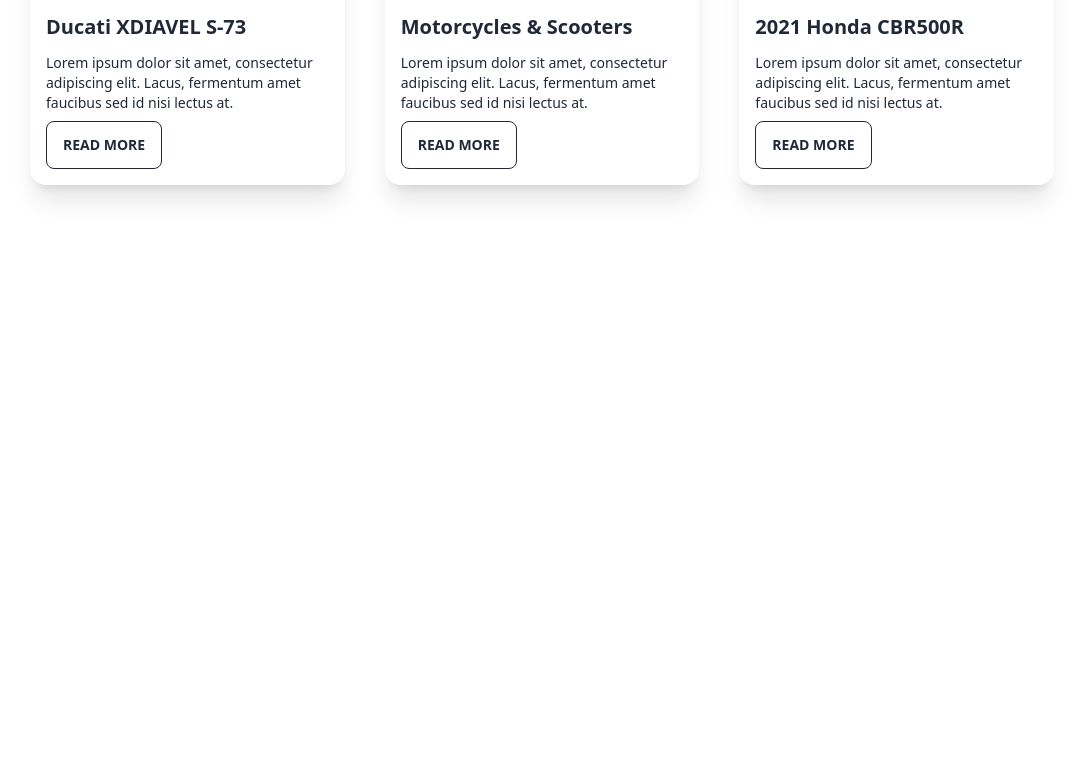
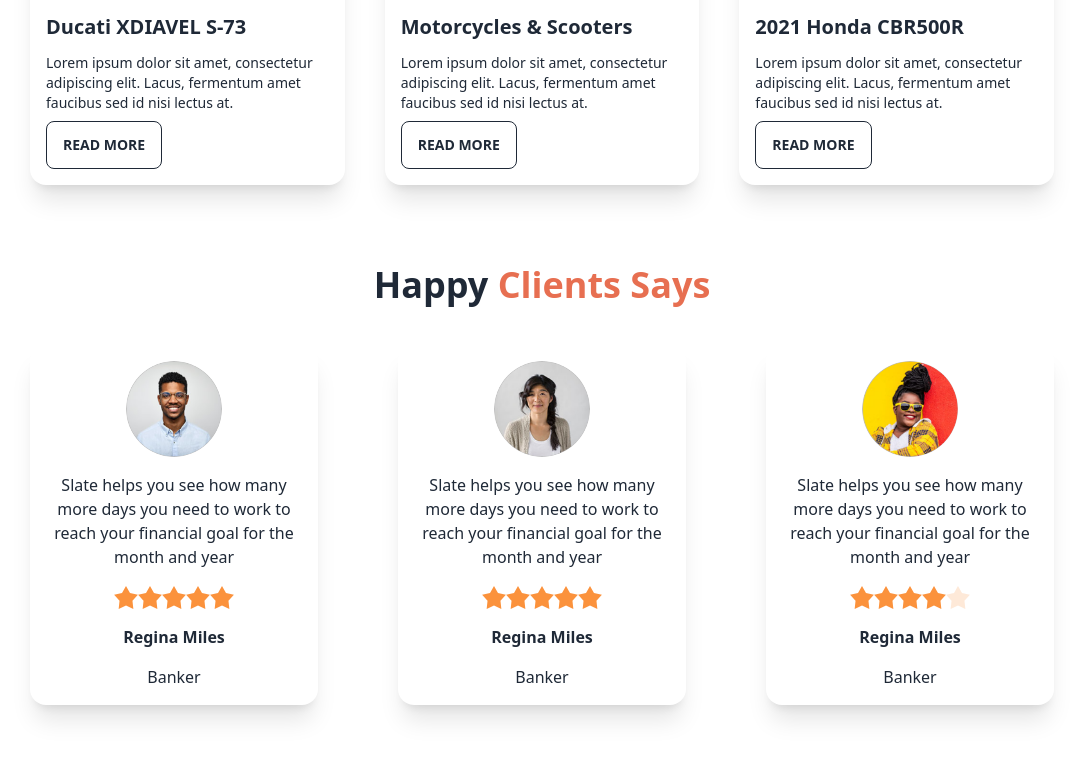
Before and after one commit to anissvr/Biker-zone-daisy-ui, a plain HTML site: page index.html in a window 1280 px wide. Shown: the part 1674-2433 px from the top of the page, without its empty margins (98-1181 px from the left). Before the commit the page ends 1939 px from the top, so only its background shows below. Drawn offline with nearby package versions, Linux system fonts and the light colour scheme.

Commit message:
clint added

```diff
--- a/index.html
+++ b/index.html
@@ -17,7 +17,11 @@
                 <div class="flex-1">
                     <div class="dropdown">
                         <label tabindex="0" class="btn btn-ghost lg:hidden">
-                      <svg xmlns="http://www.w3.org/2000/svg" class="h-5 w-5" fill="none" viewBox="0 0 24 24" stroke="currentColor"><path stroke-linecap="round" stroke-linejoin="round" stroke-width="2" d="M4 6h16M4 12h8m-8 6h16" /></svg>
+                            <svg xmlns="http://www.w3.org/2000/svg" class="h-5 w-5" fill="none" viewBox="0 0 24 24"
+                                stroke="currentColor">
+                                <path stroke-linecap="round" stroke-linejoin="round" stroke-width="2"
+                                    d="M4 6h16M4 12h8m-8 6h16" />
+                            </svg>
                         </label>
                         <ul tabindex="0" class="menu menu-sm dropdown-content mt-3 z-[1] p-2 shadow rounded-box w-52 ">
                             <li><a>Home</a></li>
@@ -42,13 +46,15 @@
             </div>
         </div>
 
-        <div class="hero min-h-screen" style="background-image: url(images/others/ktm.jpg);background-size: cover; background-repeat: no-repeat; background-position: bottom center;">
+        <div class="hero min-h-screen"
+            style="background-image: url(images/others/ktm.jpg);background-size: cover; background-repeat: no-repeat; background-position: bottom center;">
 
             <div class="hero-overlay bg-opacity-60">
                 <div class=" flex items-center px-20 lg:ml-16 h-full text-neutral-content">
                     <div class="max-w-md">
                         <h1 class="mb-5 text-4xl lg:text-5xl font-bold">Keep Your Ride Safe At Every Time</h1>
-                    <p class="mb-5">Provident cupiditate voluptatem et in. Quaerat fugiat ut assumenda excepturi exercitationem quasi. In deleniti eaque aut repudiandae et a id nisi.</p>
+                        <p class="mb-5">Provident cupiditate voluptatem et in. Quaerat fugiat ut assumenda excepturi
+                            exercitationem quasi. In deleniti eaque aut repudiandae et a id nisi.</p>
                         <button class="btn bg-[#E76F51] text-white font-bold hover:bg-black">Purchase</button>
                     </div>
                 </div>
@@ -72,7 +78,8 @@
                     <figure><img src="/images/others/latest1.png" alt="Shoes" /></figure>
                     <div class="card-body">
                         <h2 class="card-title">Ducati XDIAVEL S-73</h2>
-                      <p>Lorem ipsum dolor sit amet, consectetur adipiscing elit. Lacus, fermentum amet faucibus sed id nisi lectus at.</p>
+                        <p>Lorem ipsum dolor sit amet, consectetur adipiscing elit. Lacus, fermentum amet faucibus sed
+                            id nisi lectus at.</p>
                         <div class="card-actions ">
                             <button class="btn btn-outline">Read More</button>
                         </div>
@@ -82,7 +89,8 @@
                     <figure><img src="/images/others/latest2.png" alt="Shoes" /></figure>
                     <div class="card-body">
                         <h2 class="card-title">Motorcycles & Scooters</h2>
-                      <p>Lorem ipsum dolor sit amet, consectetur adipiscing elit. Lacus, fermentum amet faucibus sed id nisi lectus at.</p>
+                        <p>Lorem ipsum dolor sit amet, consectetur adipiscing elit. Lacus, fermentum amet faucibus sed
+                            id nisi lectus at.</p>
                         <div class="card-actions ">
                             <button class="btn btn-outline ">Read More</button>
                         </div>
@@ -92,10 +100,71 @@
                     <figure><img src="/images/others/latest3.png" alt="Shoes" /></figure>
                     <div class="card-body">
                         <h2 class="card-title">2021 Honda CBR500R</h2>
-                      <p>Lorem ipsum dolor sit amet, consectetur adipiscing elit. Lacus, fermentum amet faucibus sed id nisi lectus at.</p>
+                        <p>Lorem ipsum dolor sit amet, consectetur adipiscing elit. Lacus, fermentum amet faucibus sed
+                            id nisi lectus at.</p>
                         <div class="card-actions ">
                             <button class="btn btn-outline ">Read More</button>
                         </div>
+                    </div>
+                </div>
+            </div>
+        </section>
+        <section class="my-20">
+            <h1 class="text-center text-4xl font-bold">Happy <span class="text-[#E76F51]">Clients Says</span> </h1>
+            <div class="flex flex-col lg:flex-row gap-20 my-10">
+                <div class="card p-4 bg-base-100 shadow-xl text-center space-y-4">
+                    <div class="avatar justify-center">
+                        <div class="w-24 rounded-full ">
+                            <img src="/images/others/user-1.png" />
+                        </div>
+                    </div>
+                    <p>Slate helps you see how many more days you need to work to reach your financial goal for the
+                        month and year</p>
+                    <div class="rating justify-center ">
+                        <input type="radio" name="rating-2" class="mask mask-star-2 bg-orange-400 " />
+                        <input type="radio" name="rating-2" class="mask mask-star-2 bg-orange-400" />
+                        <input type="radio" name="rating-2" class="mask mask-star-2 bg-orange-400" />
+                        <input type="radio" name="rating-2" class="mask mask-star-2 bg-orange-400" checked />
+                        <input type="radio" name="rating-2" class="mask mask-star-2 bg-orange-400" />
+                    </div>
+                    <h4 class="font-semibold">Regina Miles</h4>
+                    <h4 class="font-medium">Banker</h4>
+                </div>
+                <div class="card p-4 bg-base-100 shadow-xl text-center space-y-4">
+                    <div class="avatar justify-center">
+                        <div class="w-24 rounded-full ">
+                            <img src="/images/others/user-2.png" />
+                        </div>
+                    </div>
+                    <p>Slate helps you see how many more days you need to work to reach your financial goal for the
+                        month and year</p>
+                    <div class="rating justify-center ">
+                        <input type="radio" name="rating-2" class="mask mask-star-2 bg-orange-400 " />
+                        <input type="radio" name="rating-2" class="mask mask-star-2 bg-orange-400" />
+                        <input type="radio" name="rating-2" class="mask mask-star-2 bg-orange-400" />
+                        <input type="radio" name="rating-2" class="mask mask-star-2 bg-orange-400" checked />
+                        <input type="radio" name="rating-2" class="mask mask-star-2 bg-orange-400" />
+                    </div>
+                    <h4 class="font-semibold">Regina Miles</h4>
+                    <h4 class="font-medium">Banker</h4>
+                </div>
+                <div class="card p-4 bg-base-100 shadow-xl text-center space-y-4">
+                    <div class="avatar justify-center">
+                        <div class="w-24 rounded-full ">
+                            <img src="/images/others/user-3.png" />
+                        </div>
+                    </div>
+                    <p>Slate helps you see how many more days you need to work to reach your financial goal for the
+                        month and year</p>
+                    <div class="rating justify-center ">
+                        <input type="radio" name="rating-2" class="mask mask-star-2 bg-orange-400 " />
+                        <input type="radio" name="rating-2" class="mask mask-star-2 bg-orange-400" />
+                        <input type="radio" name="rating-2" class="mask mask-star-2 bg-orange-400" />
+                        <input type="radio" name="rating-2" class="mask mask-star-2 bg-orange-400" checked />
+                        <input type="radio" name="rating-2" class="mask mask-star-2 bg-orange-400" />
+                    </div>
+                    <h4 class="font-semibold">Regina Miles</h4>
+                    <h4 class="font-medium">Banker</h4>
                 </div>
             </div>
             </div>
```
Lines whose indentation alone changed are shown as unchanged.
